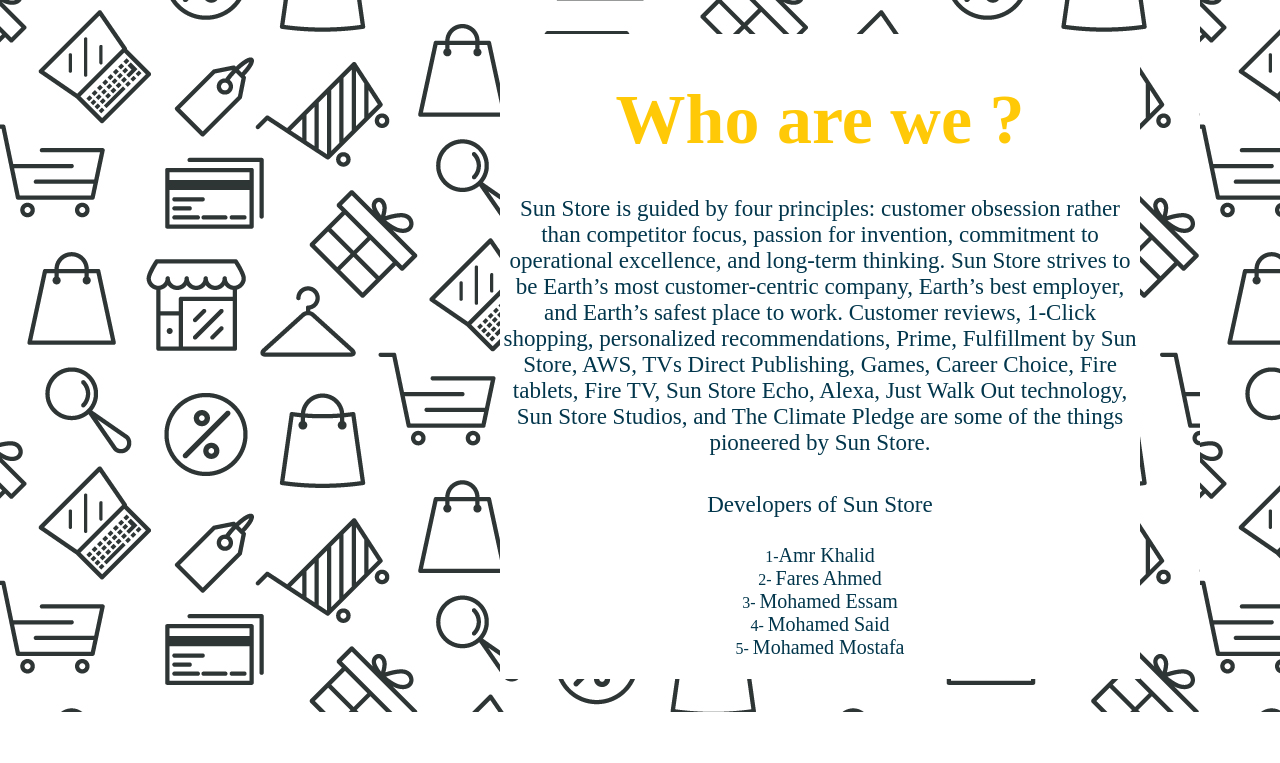
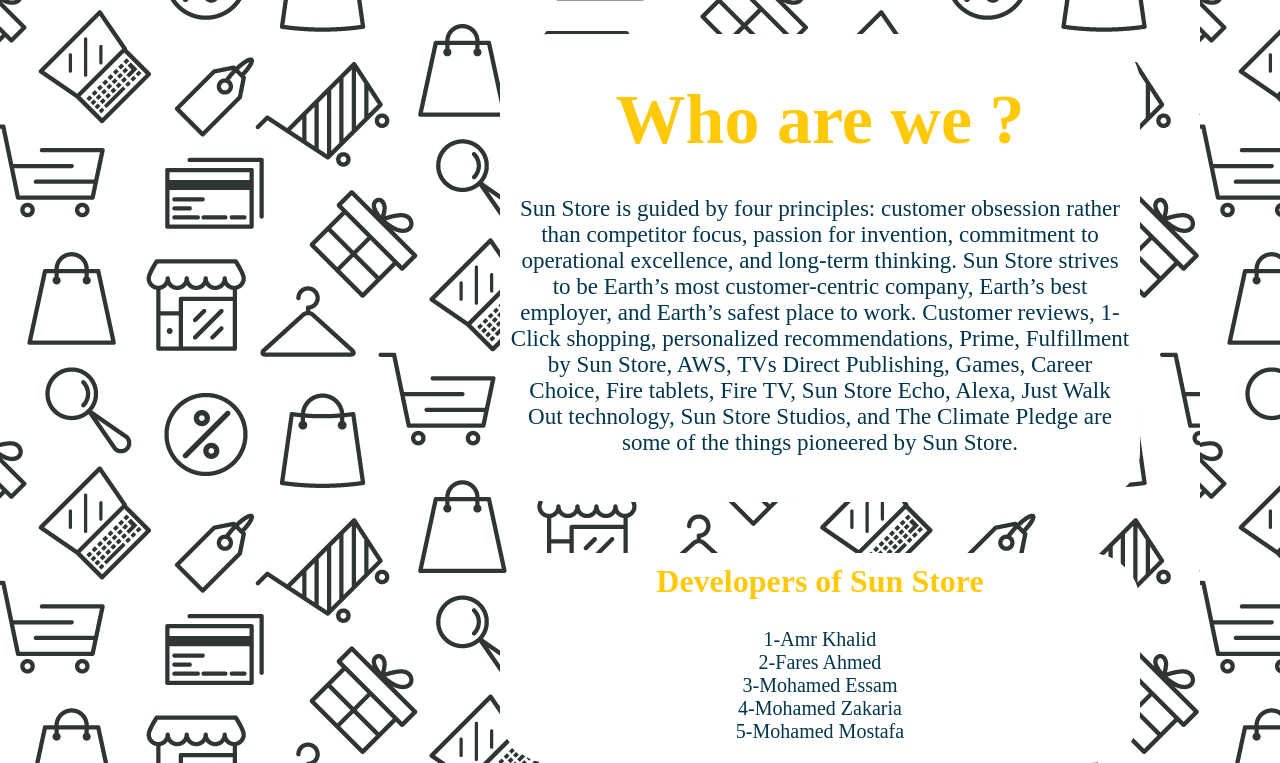
Before and after one commit to Meefr/Sun-Store-Dev, a plain HTML site: page HTML Files/About.html in a window 1280 px wide. Shown: the part 88-851 px from the top of the page. Before the commit the page ends 800 px from the top, so only its background shows below. Drawn offline with Linux system fonts and the light colour scheme; files whose address does not match are found by name.

Commit message:
about changes 2

```diff
--- a/About.css
+++ b/About.css
@@ -10,8 +10,9 @@
     margin-left: 500px;
     background-color: white;
     text-align: center;
-    padding-top: 10px;
-    padding-bottom: 20px;
+    padding: 10px;
+    border: 10px #02364c;
+    border-radius: 50px;
   }
   #who
   {
@@ -98,7 +99,7 @@
 
 
 .devlinks {
-  padding: 0 20px;
+  padding: 10px;
   color: #02364c;
 }
 .devlinks a {
@@ -107,6 +108,6 @@
   color: #02364c;
   transition: 0.3s ease;
 }
-p .devlinks a :hover{
+.devlinks :hover{
   color: #ffc907;
 }
--- a/HTML Files/About.html
+++ b/HTML Files/About.html
@@ -43,24 +43,24 @@
       </p>
       <br />
       <br />
-      <p id="whocontent">
-        Developers of Sun Store
+    </div>
+    <div class="WhoAreWe">
+    <p>
+      <h1 style="color: #ffc907;">Developers of Sun Store</h1>
+      <br>
+      <div class="devlinks">
+      <a href="https://www.facebook.com/amrkhaledbakr">1-Amr Khalid</a>
       <br />
+      <a href="https://www.facebook.com/faresahmedll">2-Fares Ahmed</a>
       <br />
-        <div class="devlinks">
-        1-<a href="https://www.facebook.com/amrkhaledbakr">Amr Khalid</a>
+       <a href="https://www.facebook.com/Mohamed.Essam.Elramah/">3-Mohamed Essam</a>
       <br />
-        2- <a href="https:/F/www.facebook.com/amrkhaledbakr">Fares Ahmed</a>
+       <a href="https://www.facebook.com/mohamedzakaria5387">4-Mohamed Zakaria</a>
       <br />
-        3- <a href="https://www.facebook.com/amrkhaledbakr">Mohamed Essam</a>
-        <br />
-        4- <a href="https://www.facebook.com/amrkhaledbakr">Mohamed Said</a>
-        <br />
-        5- <a href="https://www.facebook.com/amrkhaledbakr"> Mohamed Mostafa</a>
+       <a href="https://www.facebook.com/mohamed.mostafamurad">5-Mohamed Mostafa</a>
     </div>
     </p>
   </div>
-
     <script src="ja.js"></script>
   </body>
 </html>
```
Lines whose indentation alone changed are shown as unchanged.
